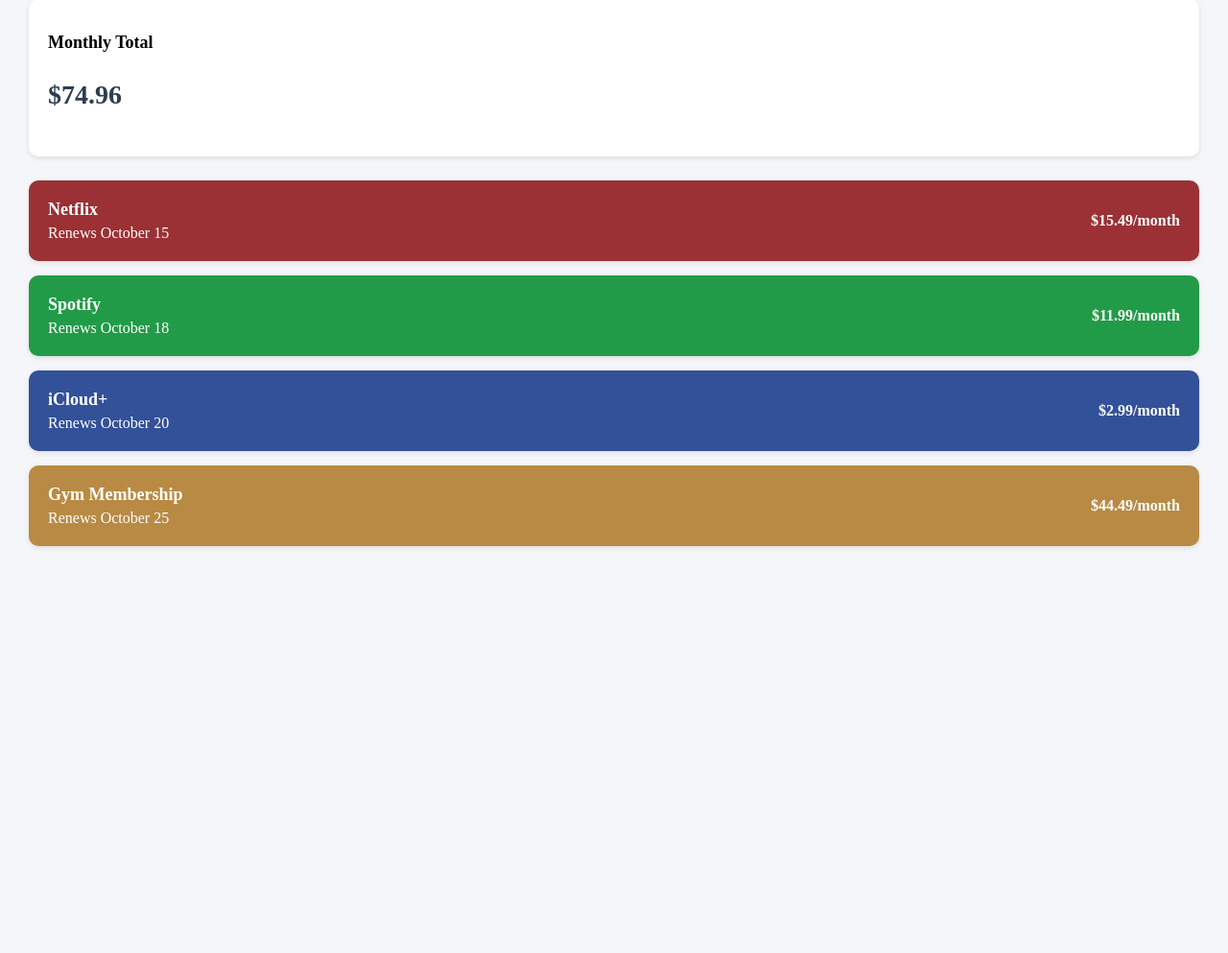
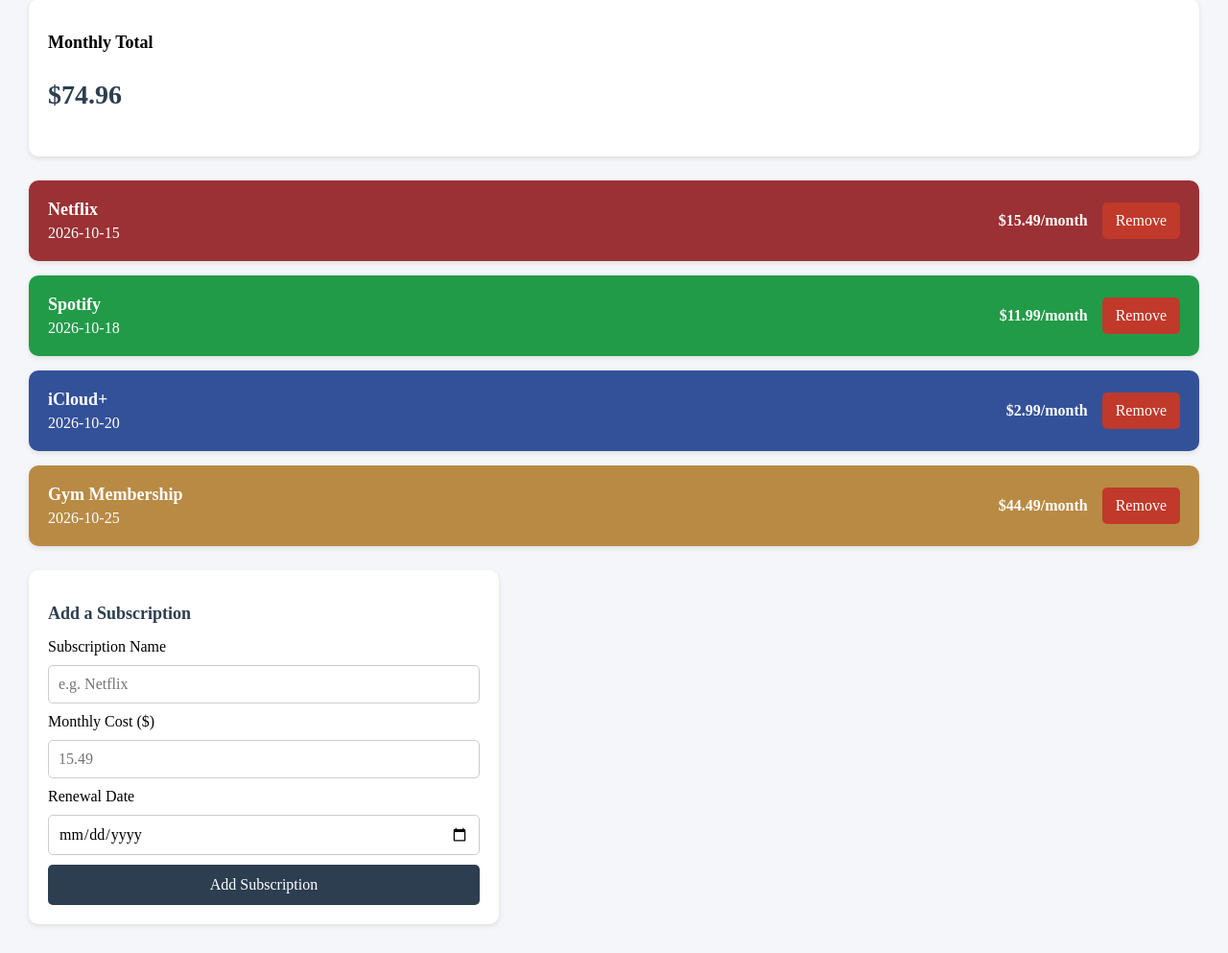
Before and after one commit to Laurence890/cash-cache, a Flask app: page /subscriptions in a window 1280 px wide. Shown: the part 190-1183 px from the top of the page at 96% size. Before the commit the page ends 761 px from the top, so only its background shows below. Run offline with Flask 3, Linux system fonts and the light colour scheme; the visitor is signed in with stand-in values (Sample User, id 1).

Commit message:
added the option to either add or remove subscriptions

```diff
--- a/app.py
+++ b/app.py
@@ -9,6 +9,33 @@ app.secret_key = "temporary-development-secret-change-me"
 TEST_USERNAME = "cash"
 TEST_EMAIL = "cash@gmail.com"
 TEST_PASSWORD = "cash"
+
+subscriptions_data = [
+    {
+        "name": "Netflix",
+        "cost": 15.49,
+        "billing_date": "2026-10-15",
+        "color": "netflix-card"
+    },
+    {
+        "name": "Spotify",
+        "cost": 11.99,
+        "billing_date": "2026-10-18",
+        "color": "spotify-card"
+    },
+    {
+        "name": "iCloud+",
+        "cost": 2.99,
+        "billing_date": "2026-10-20",
+        "color": "icloud-card"
+    },
+    {
+        "name": "Gym Membership",
+        "cost": 44.49,
+        "billing_date": "2026-10-25",
+        "color": "gym-card"
+    }
+]
 
 @app.before_request
 def require_login():
@@ -55,9 +82,54 @@ def home():
 
     return render_template("dashboard.html")
 
-@app.route("/subscriptions")
+@app.route("/subscriptions", methods=["GET", "POST"])
 def subscriptions():
-    return render_template("subscriptions.html")
+    if request.method == "POST":
+        name = request.form.get("name", "").strip()
+        cost = request.form.get("cost", "").strip()
+        billing_date = request.form.get("billing_date", "")
+
+        try:
+            cost = float(cost)
+
+            if name and cost > 0 and billing_date:
+                date_parts = billing_date.split("-")
+                month = int(date_parts[1])
+                day = int(date_parts[2])
+
+                month_names = [
+                    "January", "February", "March", "April",
+                    "May", "June", "July", "August",
+                    "September", "October", "November", "December"
+                ]
+
+                subscriptions_data.append({
+                    "name": name,
+                    "cost": cost,
+                    "billing_date": f"Renews {month_names[month - 1]} {day}",
+                    "color": "new-subscription-card"
+                })
+
+        except (ValueError, IndexError):
+            pass
+
+        return redirect(url_for("subscriptions"))
+
+    total_cost = sum(item["cost"] for item in subscriptions_data)
+
+    return render_template(
+        "subscriptions.html",
+        subscriptions=subscriptions_data,
+        total_cost=total_cost
+    )
+
+
+@app.route("/subscriptions/remove/<int:subscription_index>", methods=["POST"])
+def remove_subscription(subscription_index):
+    if 0 <= subscription_index < len(subscriptions_data):
+        subscriptions_data.pop(subscription_index)
+
+    return redirect(url_for("subscriptions"))
 
 budgets_data = [
     {"category": "Food", "limit": 400, "spent": 250},
--- a/static/style.css
+++ b/static/style.css
@@ -359,3 +359,72 @@ p {
 .login-error {
     color: #c0392b !important;
 }
+
+.add-subscription-card {
+    background-color: white;
+    padding: 20px;
+    margin-top: 25px;
+    border-radius: 10px;
+    box-shadow: 0 2px 5px #dddddd;
+    max-width: 450px;
+}
+
+.add-subscription-card h2 {
+    color: #2c3e50;
+    font-size: 18px;
+}
+
+.add-subscription-card form {
+    display: flex;
+    flex-direction: column;
+    gap: 10px;
+}
+
+.add-subscription-card input {
+    padding: 10px;
+    border: 1px solid #cccccc;
+    border-radius: 5px;
+    font-family: "Times New Roman", serif;
+    font-size: 16px;
+}
+
+.add-subscription-button {
+    background-color: #2c3e50;
+    color: white;
+    padding: 12px;
+    border: none;
+    border-radius: 5px;
+    cursor: pointer;
+    font-family: "Times New Roman", serif;
+    font-size: 16px;
+}
+
+.add-subscription-button:hover {
+    background-color: #405a73;
+}
+
+.remove-subscription-button {
+    background-color: #c0392b;
+    color: white;
+    padding: 10px 14px;
+    border: none;
+    border-radius: 5px;
+    cursor: pointer;
+    font-family: "Times New Roman", serif;
+    font-size: 16px;
+}
+
+.remove-subscription-button:hover {
+    background-color: #922b21;
+}
+
+.new-subscription-card {
+    background-color: #465363;
+    color: white;
+}
+
+.new-subscription-card h2,
+.new-subscription-card p,
+.new-subscription-card strong {
+    color: white;
+}
--- a/templates/subscriptions.html
+++ b/templates/subscriptions.html
@@ -8,40 +8,45 @@
 
 <div class="subscription-summary">
     <h2>Monthly Total</h2>
-    <p>$74.96</p>
+    <p>${{ "%.2f"|format(total_cost) }}</p>
 </div>
 
 <div class="subscription-list">
-    <div class="subscription-card netflix-card">
+    {% for subscription in subscriptions %}
+    <div class="subscription-card {{ subscription.color }}">
         <div>
-            <h2>Netflix</h2>
-            <p>Renews October 15</p>
+            <h2>{{ subscription.name }}</h2>
+            <p>{{ subscription.billing_date }}</p>
         </div>
-        <strong>$15.49/month</strong>
+        <strong>${{ "%.2f"|format(subscription.cost) }}/month</strong>
+
+        <form method="POST"
+              action="{{ url_for('remove_subscription', subscription_index=loop.index0) }}"
+              onsubmit="return confirm('Are you sure you want to remove this subscription?');">
+            <button type="submit" class="remove-subscription-button">
+                Remove
+            </button>
+        </form>
     </div>
+    {% else %}
+    <p>You have no subscriptions yet.</p>
+    {% endfor %}
+</div>
 
-    <div class="subscription-card spotify-card">
-        <div>
-            <h2>Spotify</h2>
-            <p>Renews October 18</p>
-        </div>
-        <strong>$11.99/month</strong>
-    </div>
+<div class="add-subscription-card">
+    <h2>Add a Subscription</h2>
 
-    <div class="subscription-card icloud-card">
-        <div>
-            <h2>iCloud+</h2>
-            <p>Renews October 20</p>
-        </div>
-        <strong>$2.99/month</strong>
-    </div>
+    <form method="POST" action="{{ url_for('subscriptions') }}">
+        <label for="name">Subscription Name</label>
+        <input type="text" id="name" name="name" placeholder="e.g. Netflix" required>
 
-    <div class="subscription-card gym-card">
-        <div>
-            <h2>Gym Membership</h2>
-            <p>Renews October 25</p>
-        </div>
-        <strong>$44.49/month</strong>
-    </div>
+        <label for="cost">Monthly Cost ($)</label>
+        <input type="number" id="cost" name="cost" min="0.01" step="0.01" placeholder="15.49" required>
+
+        <label for="billing_date">Renewal Date</label>
+        <input type="date" id="billing_date" name="billing_date" required>
+
+        <button type="submit" class="add-subscription-button">Add Subscription</button>
+    </form>
 </div>
 {% endblock %}
```
